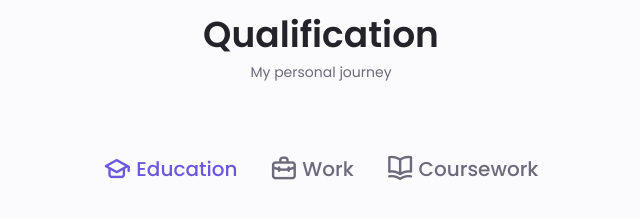
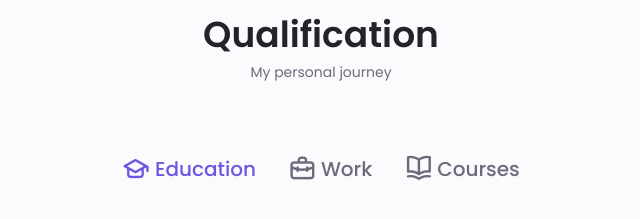
Before and after one commit to mikephemera/mikephemera.github.io, a plain HTML site: page index.html in a window 1280 px wide. Shown: the part 2166-2385 px from the top of the page, without its empty margins (319-959 px from the left). Drawn offline with nearby package versions, Linux system fonts and the light colour scheme.

Commit message:
"coursework": "Courses"

```diff
--- a/assets/i18n/i18n_cn.json
+++ b/assets/i18n/i18n_cn.json
@@ -21,6 +21,7 @@
     "qualification__subtitle": "个人履历",
     "education": "教育",
     "work": "工作",
+    "coursework": "课程",
     "qualification1__title": "MS in Computer Science",
     "qualification1__subtitle": "Georgia Institute of Technology",
     "qualification2__title": "MS in Finance (STEM)",
--- a/assets/i18n/i18n_en.json
+++ b/assets/i18n/i18n_en.json
@@ -21,6 +21,7 @@
     "qualification__subtitle": "My personal journey",
     "education": "Education",
     "work": "Work",
+    "coursework": "Courses",
     "qualification1__title": "MS in Computer Science",
     "qualification1__subtitle": "Georgia Institute of Technology",
     "qualification2__title": "MS in Finance (STEM)",
--- a/index.html
+++ b/index.html
@@ -343,7 +343,7 @@
             <div class="qualification__button button--flex"
               data-target="#coursework">
               <i class="uil uil-book-open qualification__icon"></i>
-              <span i18n="coursework">Coursework</span>
+              <span i18n="coursework">Courses</span>
             </div>
 
           </div>
```
